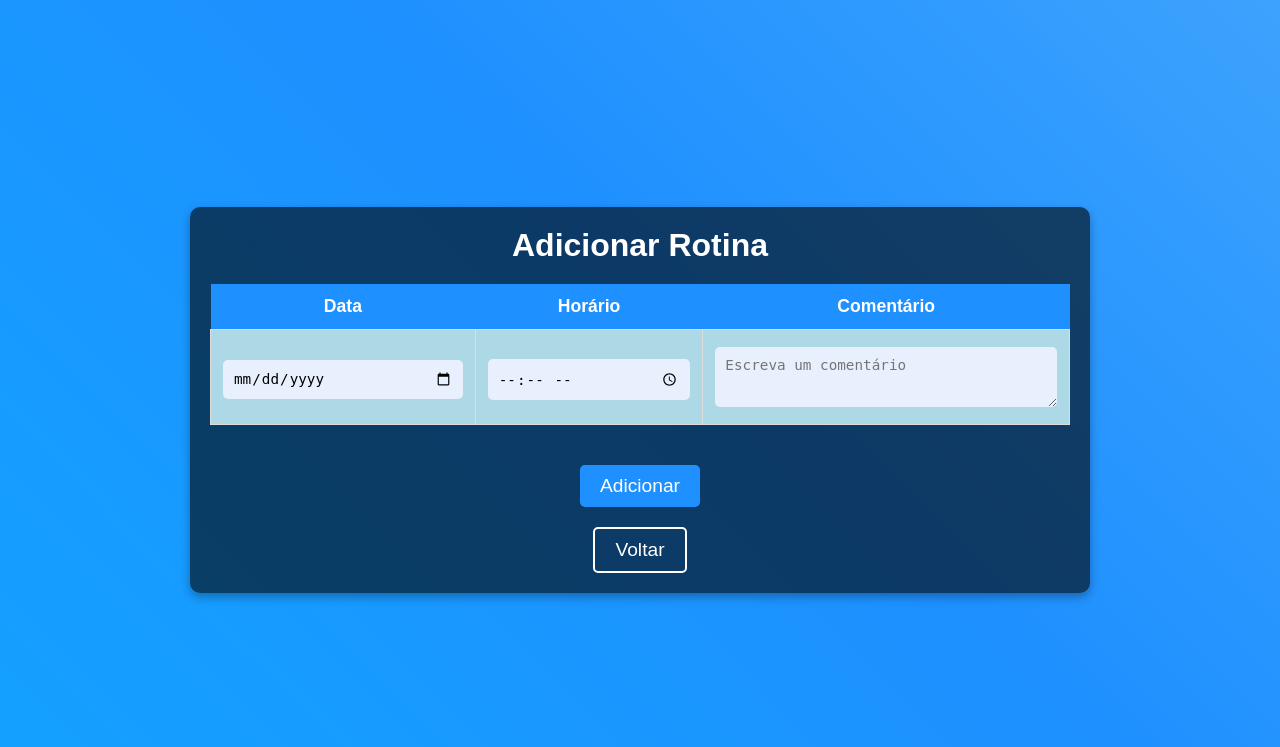
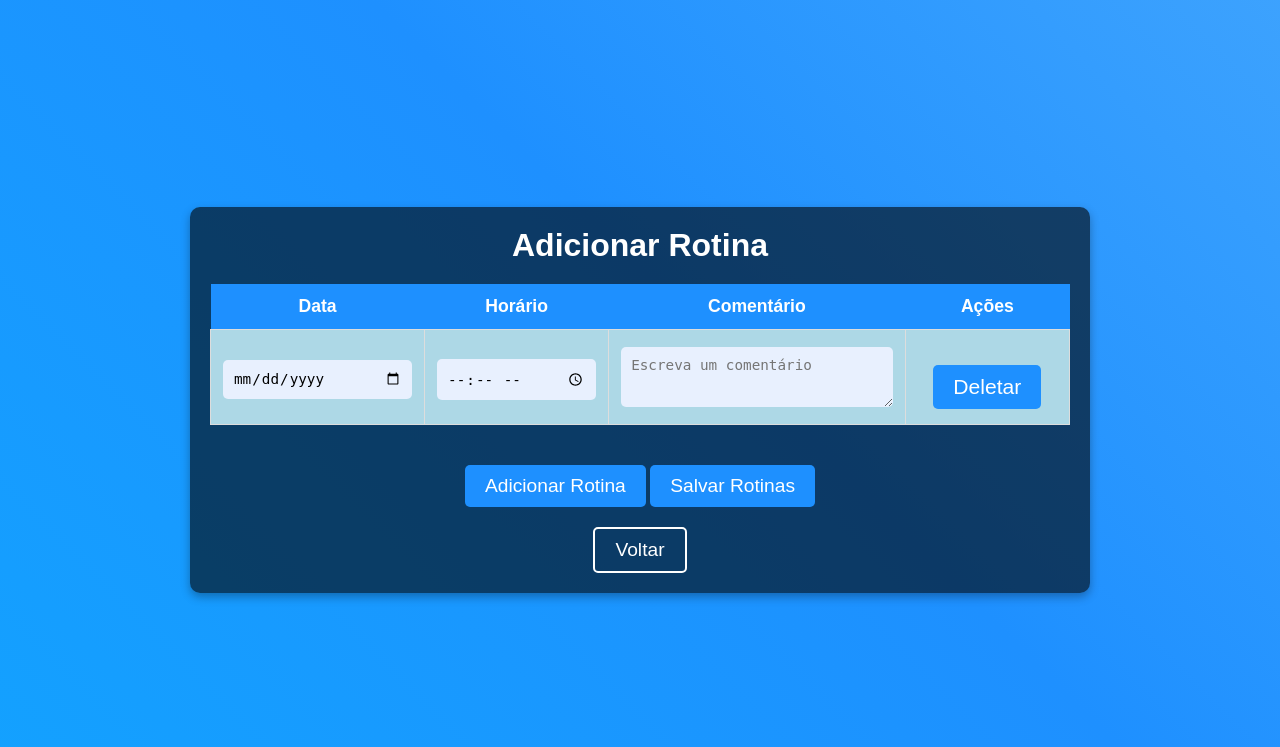
Before and after one commit to arianysant/api01, a PHP site: page /rotinaP.php in a window 1280 px wide. Shown: the top 747 px of the page. Run offline with PHP 8.4, Linux system fonts and the light colour scheme.

Commit message:
Add files via upload

```diff
--- a/php/rotinaP.php
+++ b/php/rotinaP.php
@@ -203,12 +203,13 @@
     <div class="container">
         <h1>Adicionar Rotina</h1>
         <form action="#" method="POST">
-            <table class="tabela">
+            <table class="tabela" id="tabela-rotinas">
                 <thead>
                     <tr>
                         <th>Data</th>
                         <th>Horário</th>
                         <th>Comentário</th>
+                        <th>Ações</th>
                     </tr>
                 </thead>
                 <tbody>
@@ -216,13 +217,42 @@
                         <td><input type="date" name="data" required></td>
                         <td><input type="time" name="horario" required></td>
                         <td><textarea name="comentario" placeholder="Escreva um comentário" required></textarea></td>
+                        <td><button type="button" onclick="deletarLinha(this)">Deletar</button></td>
                     </tr>
                 </tbody>
             </table>
-            <button type="submit">Adicionar</button>
+            <button type="button" onclick="adicionarLinha()">Adicionar Rotina</button>
+            <button type="submit">Salvar Rotinas</button>
         </form>
         <button class="btn-voltar" onclick="window.history.back()">Voltar</button>
     </div>
+
+    <script>
+        // Função para adicionar uma nova linha na tabela
+        function adicionarLinha() {
+            const tabela = document.getElementById('tabela-rotinas').getElementsByTagName('tbody')[0];
+            const novaLinha = tabela.insertRow();
+
+            // Adiciona as células com os campos de entrada
+            const celulaData = novaLinha.insertCell(0);
+            celulaData.innerHTML = '<input type="date" name="data" required>';
+
+            const celulaHorario = novaLinha.insertCell(1);
+            celulaHorario.innerHTML = '<input type="time" name="horario" required>';
+
+            const celulaComentario = novaLinha.insertCell(2);
+            celulaComentario.innerHTML = '<textarea name="comentario" placeholder="Escreva um comentário" required></textarea>';
+
+            const celulaAcoes = novaLinha.insertCell(3);
+            celulaAcoes.innerHTML = '<button type="button" onclick="deletarLinha(this)">Deletar</button>';
+        }
+
+        // Função para deletar a linha
+        function deletarLinha(button) {
+            const linha = button.closest('tr');
+            linha.remove();
+        }
+    </script>
 </body>
 
 </html>
```
